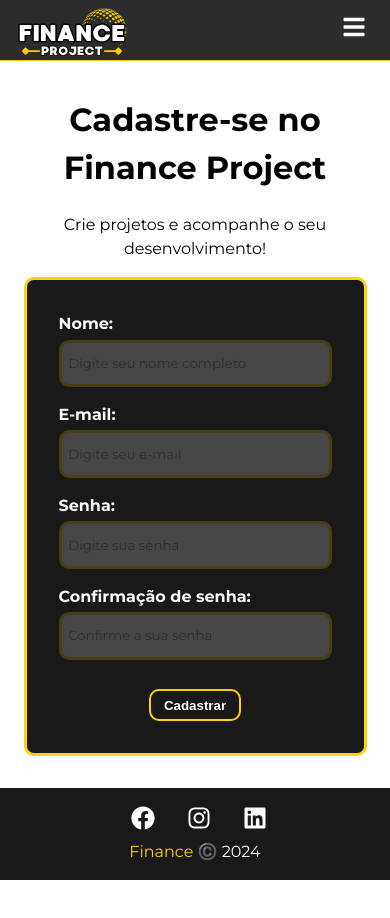
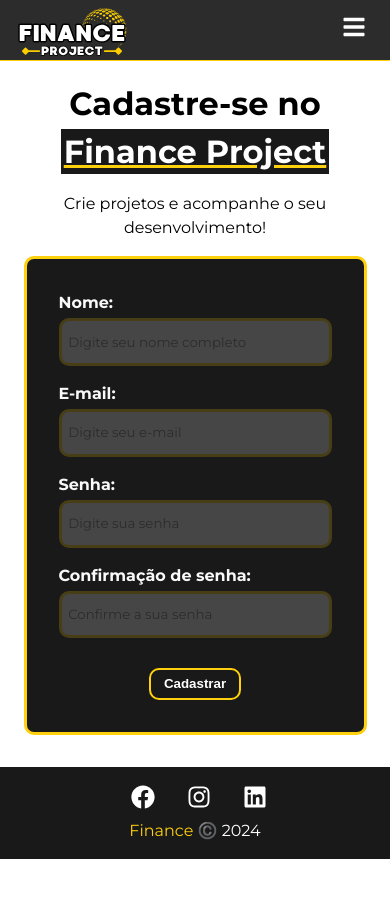
Before and after one commit to GSBarros17/FinanceProject, a React (Vite) app: page /Register in a window 390 px wide. Shown: the top 918 px of the page. Built offline with nearby package versions, Linux system fonts and the light colour scheme.

Commit message:
decorando o texto h1 da pg registro

```diff
--- a/src/pages/Register/Register.module.css
+++ b/src/pages/Register/Register.module.css
@@ -3,3 +3,20 @@
     margin-bottom: 2em;
     text-align: center;
 }
+
+.registerContainer h1{
+    margin-bottom: 0em;
+}
+
+.registerContainer h1 span{
+    padding: 0.1em;
+    background-color: #191919;
+    color: #ffffff;
+    text-decoration: underline #FFD00D;
+}
+
+@media screen and (max-width: 600px){
+    .registerContainer{
+        margin-top: 5em;
+    }
+}
```
